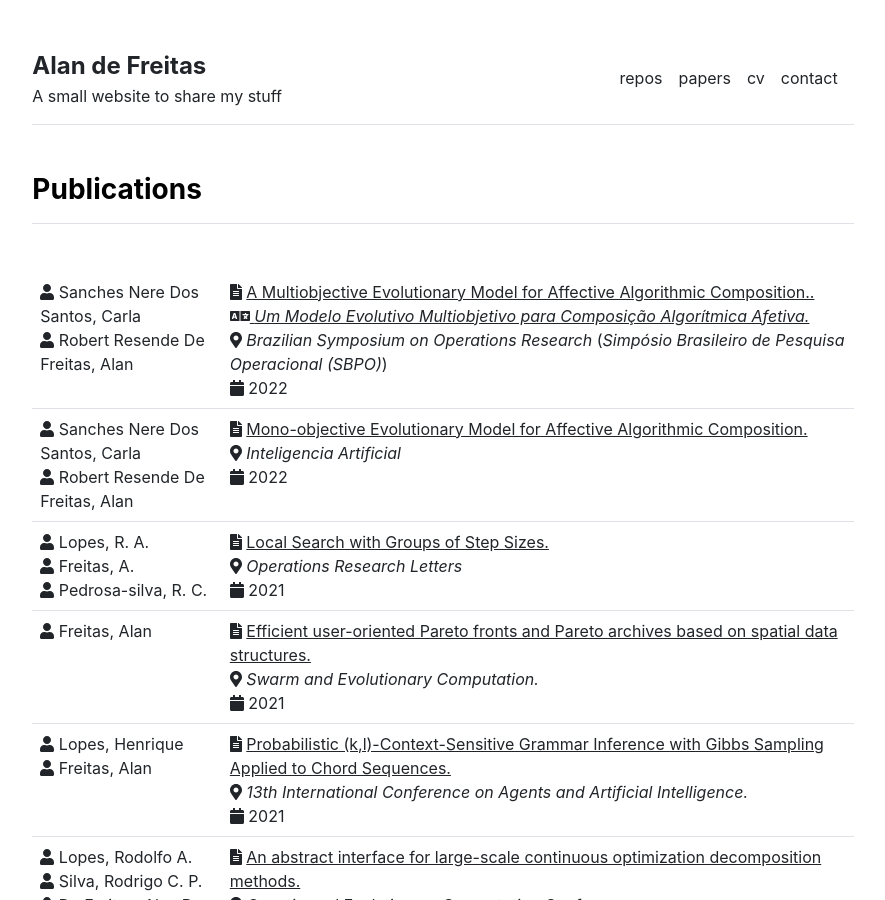
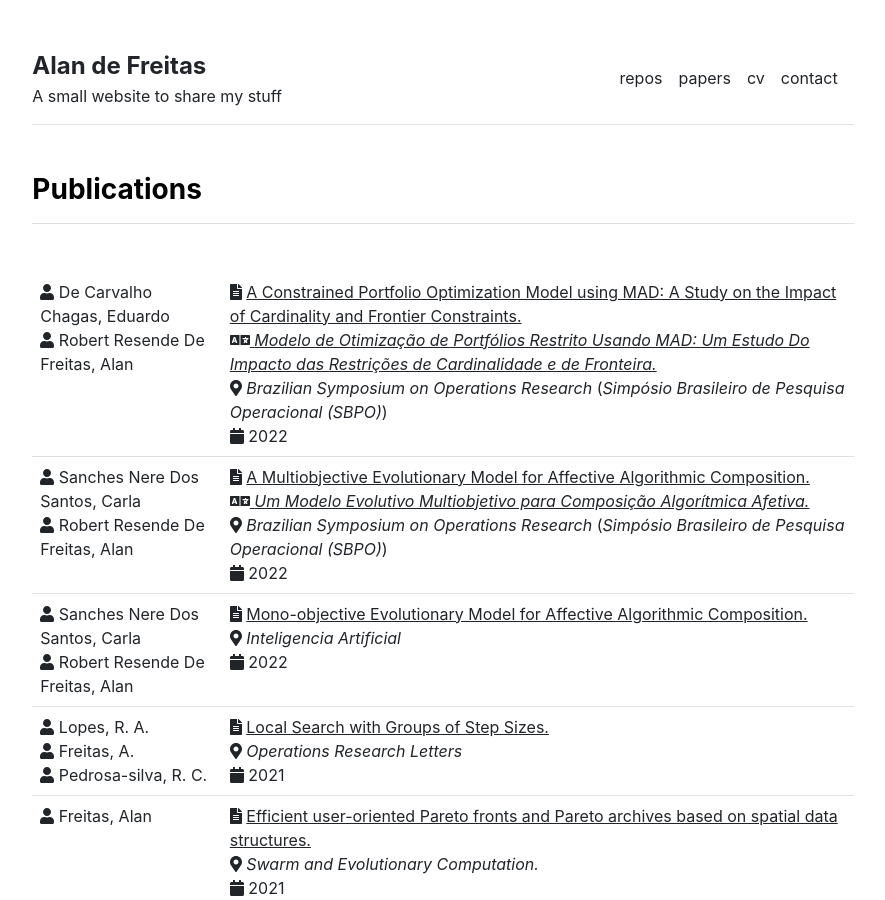
Before and after one commit to alandefreitas/alandefreitas, a Jekyll site: the page built from publications.md, in a window 1280 px wide and 900 px high. Shown: the whole window, without its empty margins (197-1082 px from the left). Built offline with Jekyll 4.4.1, drawn with Linux system fonts in a browser that asks for light colours.

Commit message:
Update publications.yml

```diff
--- a/_data/publications.yml
+++ b/_data/publications.yml
@@ -3,9 +3,19 @@
 
 index:
 - {
+      authors: 'de Carvalho Chagas, Eduardo; ROBERT RESENDE DE FREITAS, ALAN',
+      name: 'Modelo de Otimização de Portfólios Restrito Usando MAD: Um Estudo Do Impacto das Restrições de Cardinalidade e de Fronteira.',
+      name_en: 'A Constrained Portfolio Optimization Model using MAD: A Study on the Impact of Cardinality and Frontier Constraints.',
+      venue: 'Simpósio Brasileiro de Pesquisa Operacional (SBPO)',
+      venue_en: 'Brazilian Symposium on Operations Research',
+      year: 2022,
+      url: 'https://proceedings.science/sbpo/sbpo-2022/trabalhos/modelo-de-otimizacao-de-portfolios-restrito-usando-mad-um-estudo-do-impacto-das',
+      category: 'Conference',
+  }
+- {
       authors: 'SANCHES NERE DOS SANTOS, CARLA ; ROBERT RESENDE DE FREITAS, ALAN',
       name: 'Um Modelo Evolutivo Multiobjetivo para Composição Algorítmica Afetiva.',
-      name_en: 'A Multiobjective Evolutionary Model for Affective Algorithmic Composition..',
+      name_en: 'A Multiobjective Evolutionary Model for Affective Algorithmic Composition.',
       venue: 'Simpósio Brasileiro de Pesquisa Operacional (SBPO)',
       venue_en: 'Brazilian Symposium on Operations Research',
       year: 2022,
```
